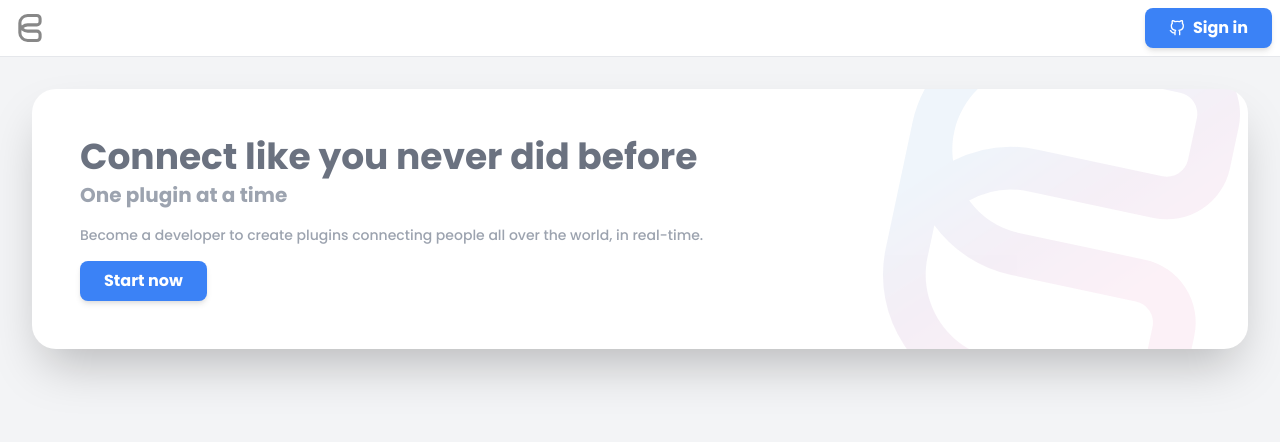
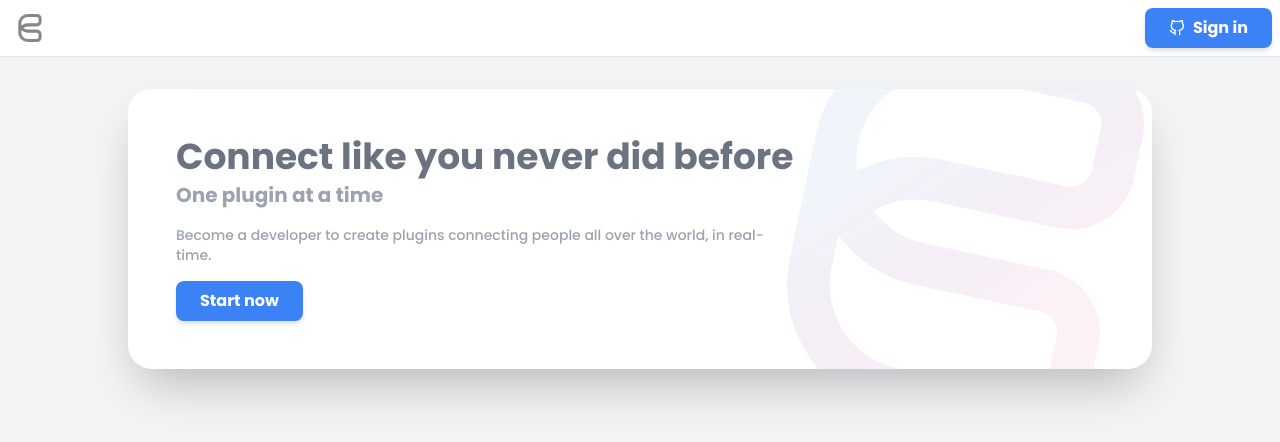
Before and after one commit to collapp-zpi/collapp-developer, a Next.js app: page / in a window 1280 px wide. Shown: the top 442 px of the page. Built offline with nearby package versions, Linux system fonts and the light colour scheme; no server answers.

Commit message:
add global layout container add container max-width

```diff
--- a/layouts/Layout.tsx
+++ b/layouts/Layout.tsx
@@ -27,7 +27,13 @@ const DropdownButton = ({
   </div>
 )
 
-export const Layout = ({ children }: { children: ReactNode }) => {
+export const Layout = ({
+  children,
+  hasContainer = true,
+}: {
+  children: ReactNode
+  hasContainer?: boolean
+}) => {
   const { status, data } = useSession()
   const router = useRouter()
   const [isDropdownOpen, setDropdownOpen] = useState(false)
@@ -115,7 +121,13 @@ export const Layout = ({ children }: { children: ReactNode }) => {
           </div>
         )}
       </div>
-      <div className="flex-grow pb-8 px-8">{children}</div>
+      <div className="flex-grow pb-8 px-8">
+        {hasContainer ? (
+          <div className="container mx-auto max-w-5xl">{children}</div>
+        ) : (
+          children
+        )}
+      </div>
     </main>
   )
 }
--- a/pages/index.tsx
+++ b/pages/index.tsx
@@ -13,7 +13,6 @@ const Home = () => {
         <meta name="description" content="Collapp developer basic setup" />
         <link rel="icon" href="/favicon.ico" />
       </Head>
-      <div className="container mx-auto">
       <div className="bg-white p-12 rounded-3xl shadow-2xl overflow-hidden text-center md:text-left md:grid grid-cols-3 relative">
         <div className="flex flex-col col-span-2 items-center md:items-start">
           <h1 className="text-4xl font-bold">
@@ -23,8 +22,8 @@ const Home = () => {
             One plugin at a time
           </h4>
           <p className="text-sm text-gray-400 mt-4">
-              Become a developer to create plugins connecting people all over
-              the world, in real-time.
+            Become a developer to create plugins connecting people all over the
+            world, in real-time.
           </p>
           {status === 'authenticated' && (
             <div className="mt-4">
@@ -68,7 +67,6 @@ const Home = () => {
           </svg>
         </div>
       </div>
-      </div>
     </Layout>
   )
 }
--- a/pages/plugins/[id].tsx
+++ b/pages/plugins/[id].tsx
@@ -54,7 +54,6 @@ const Plugin = ({
         <title>Plugin</title>
       </Head>
       <PluginContext.Provider value={{ id, isPending }}>
-        <div className="container mx-auto">
         <Button
           color="light"
           onClick={() => router.push('/plugins')}
@@ -64,27 +63,21 @@ const Plugin = ({
           Back
         </Button>
         <div className="bg-white px-8 py-8 rounded-3xl shadow-2xl">
-            <h1 className="text-xl font-bold text-gray-500 mb-4">
-              General info
-            </h1>
+          <h1 className="text-xl font-bold text-gray-500 mb-4">General info</h1>
           <PluginForm
             initial={{ name, description, icon }}
             query={updatePlugin(id)}
           />
         </div>
         <div className="bg-white px-8 py-8 rounded-3xl shadow-2xl mt-8">
-            <h1 className="text-xl font-bold text-gray-500 mb-4">
-              Plugin size
-            </h1>
+          <h1 className="text-xl font-bold text-gray-500 mb-4">Plugin size</h1>
           <PluginSizeForm
             query={updatePlugin(id)}
             initial={{ minWidth, maxWidth, minHeight, maxHeight }}
           />
         </div>
         <div className="bg-white px-8 py-8 rounded-3xl shadow-2xl mt-8">
-            <h1 className="text-xl font-bold text-gray-500 mb-4">
-              Source code
-            </h1>
+          <h1 className="text-xl font-bold text-gray-500 mb-4">Source code</h1>
           <PluginFileForm id={id} file={source} />
         </div>
         <div className="bg-white px-8 py-8 rounded-3xl shadow-2xl mt-8">
@@ -105,7 +98,6 @@ const Plugin = ({
           )}
           <PluginDeleteForm {...{ id, name }} />
         </div>
-        </div>
       </PluginContext.Provider>
     </AuthLayout>
   )
--- a/pages/plugins/create.tsx
+++ b/pages/plugins/create.tsx
@@ -36,7 +36,6 @@ const CreatePlugin = () => {
 
   return (
     <AuthLayout>
-      <div className="container mx-auto">
       <Button
         color="light"
         onClick={() => router.push('/plugins')}
@@ -66,7 +65,6 @@ const CreatePlugin = () => {
           <SubmitButton className="ml-auto mt-4" />
         </UncontrolledForm>
       </div>
-      </div>
     </AuthLayout>
   )
 }
--- a/pages/plugins/index.tsx
+++ b/pages/plugins/index.tsx
@@ -69,7 +69,6 @@ const Plugins = ({
       <Head>
         <title>Plugins</title>
       </Head>
-      <div className="container mx-auto">
       <Button
         onClick={() => router.push('/plugins/create')}
         className="ml-auto mb-4"
@@ -129,9 +128,7 @@ const Plugins = ({
                         {name}
                       </td>
                       <td className="p-4">{description}</td>
-                        <td className="p-4">
-                          {dayjs(createdAt).format('LLL')}
-                        </td>
+                      <td className="p-4">{dayjs(createdAt).format('LLL')}</td>
                       <td className="p-4">
                         <div
                           className={classNames(
@@ -155,7 +152,6 @@ const Plugins = ({
           </div>
         </>
       )}
-      </div>
     </AuthLayout>
   )
 }
--- a/pages/published/[id].tsx
+++ b/pages/published/[id].tsx
@@ -49,7 +49,6 @@ const Published = ({
       <Head>
         <title>Plugin</title>
       </Head>
-      <div className="container mx-auto">
       <Button
         color="light"
         onClick={() => router.push('/published')}
@@ -60,11 +59,7 @@ const Published = ({
       </Button>
       <div className="bg-white px-8 py-8 rounded-3xl shadow-2xl">
         <div className="flex">
-            <img
-              src={icon}
-              className="rounded-25 w-12 mr-4"
-              alt="Plugin icon"
-            />
+          <img src={icon} className="rounded-25 w-12 mr-4" alt="Plugin icon" />
           <h2 className="font-bold text-xl pt-2">{name}</h2>
         </div>
         <p className="mt-2">{description}</p>
@@ -116,9 +111,7 @@ const Published = ({
           <div className="flex items-center">
             <div className="flex-grow flex flex-col mr-2">
               <h4 className="font-bold text-md">View draft</h4>
-                <h6 className="text-sm">
-                  Go to the draft version of the plugin
-                </h6>
+              <h6 className="text-sm">Go to the draft version of the plugin</h6>
             </div>
             <Link href={`/plugins/${draft.id}`} passHref>
               <Button color="light">View</Button>
@@ -126,7 +119,6 @@ const Published = ({
           </div>
         )}
       </div>
-      </div>
     </AuthLayout>
   )
 }
--- a/pages/published/index.tsx
+++ b/pages/published/index.tsx
@@ -66,7 +66,6 @@ const Published = ({
       <Head>
         <title>Published</title>
       </Head>
-      <div className="container mx-auto">
       <div className="bg-white p-6 rounded-3xl shadow-2xl overflow-x-auto mb-4">
         <FiltersForm schema={filtersSchema}>
           <InputText icon={AiOutlineSearch} name="name" label="Plugin name" />
@@ -97,13 +96,7 @@ const Published = ({
               </thead>
               <tbody>
                 {data.entities.map(
-                    ({
-                      id,
-                      name,
-                      description,
-                      updatedAt,
-                      icon,
-                    }: DraftPlugin) => (
+                  ({ id, name, description, updatedAt, icon }: DraftPlugin) => (
                     <tr
                       key={id}
                       onClick={() => router.push(`/published/${id}`)}
@@ -118,9 +111,7 @@ const Published = ({
                         {name}
                       </td>
                       <td className="p-4">{description}</td>
-                        <td className="p-4">
-                          {dayjs(updatedAt).format('LLL')}
-                        </td>
+                      <td className="p-4">{dayjs(updatedAt).format('LLL')}</td>
                     </tr>
                   ),
                 )}
@@ -136,7 +127,6 @@ const Published = ({
           </div>
         </>
       )}
-      </div>
     </AuthLayout>
   )
 }
--- a/pages/settings/index.tsx
+++ b/pages/settings/index.tsx
@@ -54,11 +54,8 @@ const UserSettings = ({
       <Head>
         <title>Settings</title>
       </Head>
-      <div className="container mx-auto">
       <div className="bg-white px-8 py-8 rounded-3xl shadow-2xl">
-          <h1 className="text-2xl font-bold text-gray-500 mb-4">
-            User settings
-          </h1>
+        <h1 className="text-2xl font-bold text-gray-500 mb-4">User settings</h1>
         <UncontrolledForm
           {...{ schema, onSuccess, onError }}
           query={updateUser}
@@ -79,7 +76,6 @@ const UserSettings = ({
           <SubmitButton className="ml-auto mt-4" />
         </UncontrolledForm>
       </div>
-      </div>
     </AuthLayout>
   )
 }
```
Lines whose indentation alone changed are shown as unchanged.
